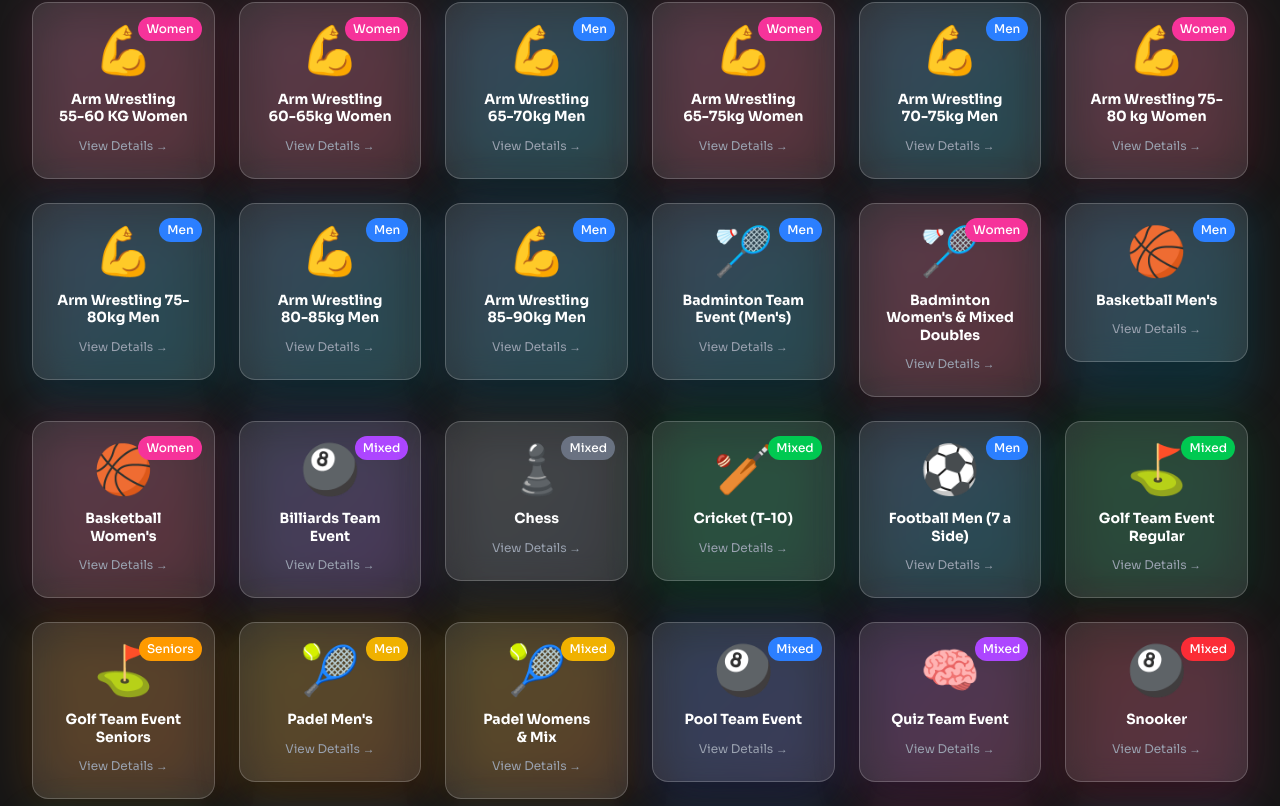
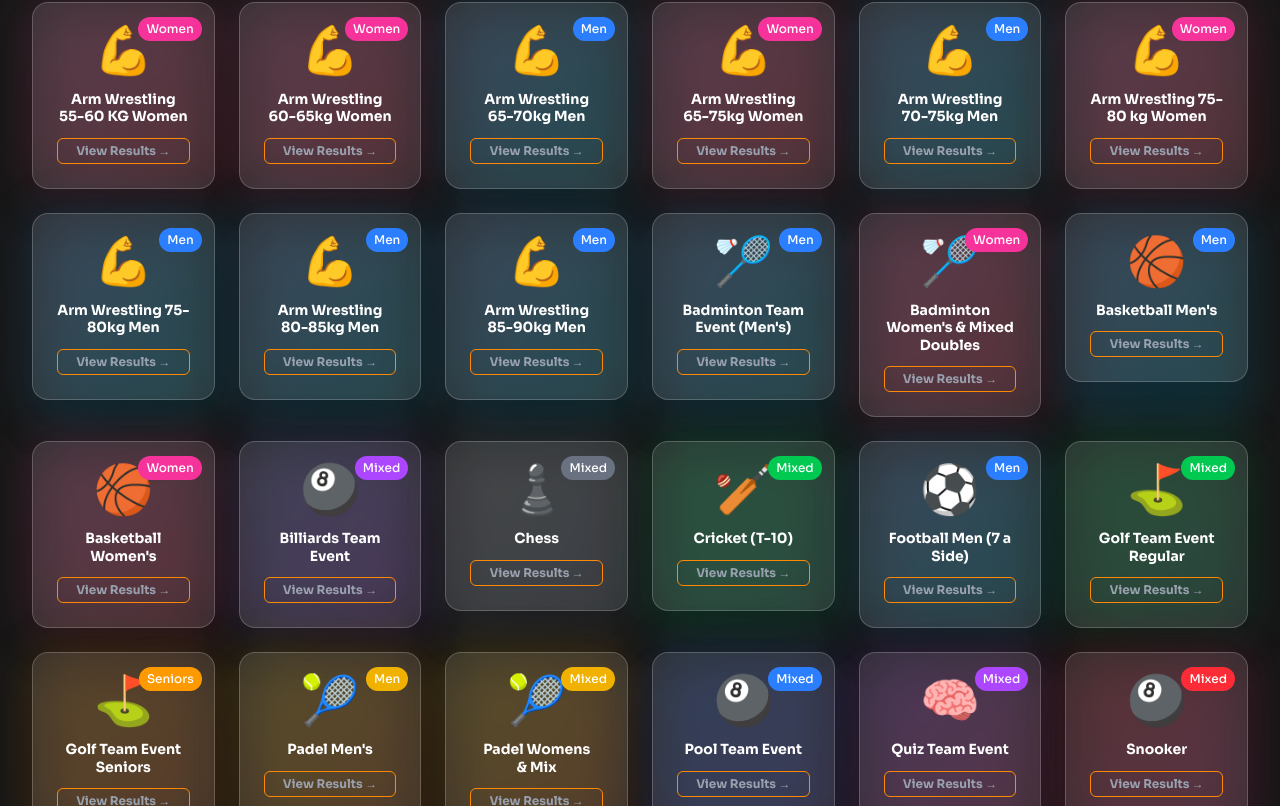
Before and after one commit to Rajaul2810/gulshan-club-olympiad, a Next.js app: page / in a window 1280 px wide. Shown: the part 4454-5260 px from the top of the page. Built offline with nearby package versions, Linux system fonts and the light colour scheme; no server answers; the database is empty.

Commit message:
result system update

```diff
--- a/src/components/SportsCategory.tsx
+++ b/src/components/SportsCategory.tsx
@@ -307,8 +307,8 @@ const SportsCategorySection = () => {
                     </h3>
 
                     {/* View Details Indicator */}
-                    <div className="mt-3 text-xs text-gray-400 group-hover:text-orange-400 transition-colors duration-300">
-                      View Details →
+                    <div className="mt-3 text-xs text-gray-400 group-hover:text-orange-400 transition-colors duration-300 font-bold border border-orange-400 rounded-md px-2 py-1">
+                      View Results →
                     </div>
                   </div>
                 </Link>
```
